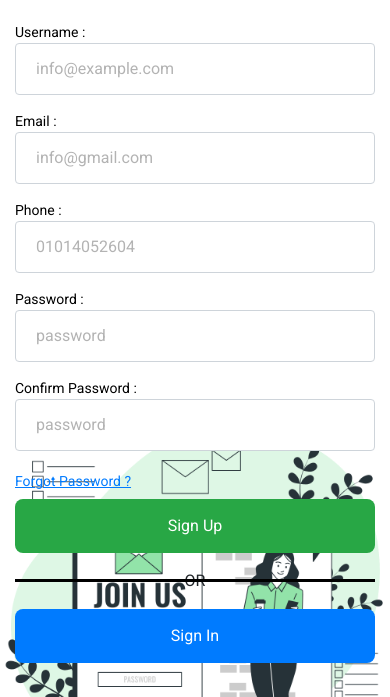
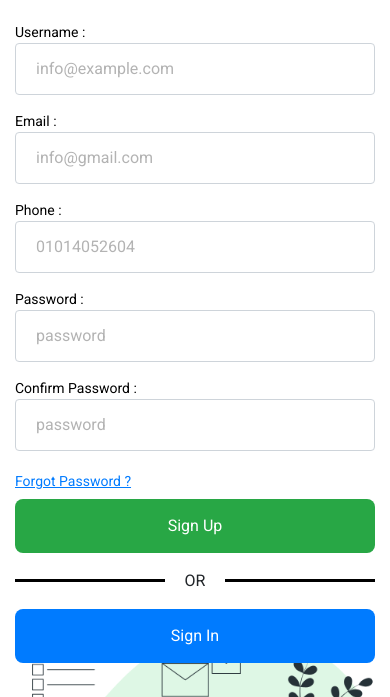
Before and after one commit to Abdulrahman-Nasser/e-commerce-medical, a plain HTML site: page register.html in a window 390 px wide. Shown: the part 147-844 px from the top of the page. Drawn offline with Linux system fonts and the light colour scheme.

Commit message:
added media query

```diff
--- a/assets/css/style.css
+++ b/assets/css/style.css
@@ -106,9 +106,16 @@ h2 {
     display: block;
   }
 
-  .mobile-row {
-    height: 66vh !important;
+.mobile-row {
+    height: 90vh !important;
   }
+  .or::after{
+    width: 150px !important;
+  }
+  .or::before{
+    width: 150px !important;
+  }
+
 }
 
 .half .contents,
--- a/register.html
+++ b/register.html
@@ -26,9 +26,9 @@
                 alt="login">
         </div>
 
-        <div class="contents order-1 order-md-1">
+        <div class="contents order-1 order-md-1 register-login">
             <div class="container">
-                <div class="row mobile-row align-items-center justify-content-center">
+                <div class="row mobile-row register-row align-items-center justify-content-center">
                     <div class="col-lg-8 col-md-10">
                         <div class="text-center mb-3"> <img src="assets/img/logo-removebg-preview.png"
                                 style="width: 100px;" alt="">
```
Also changed, not shown: index.html (+1 -1 lines).
